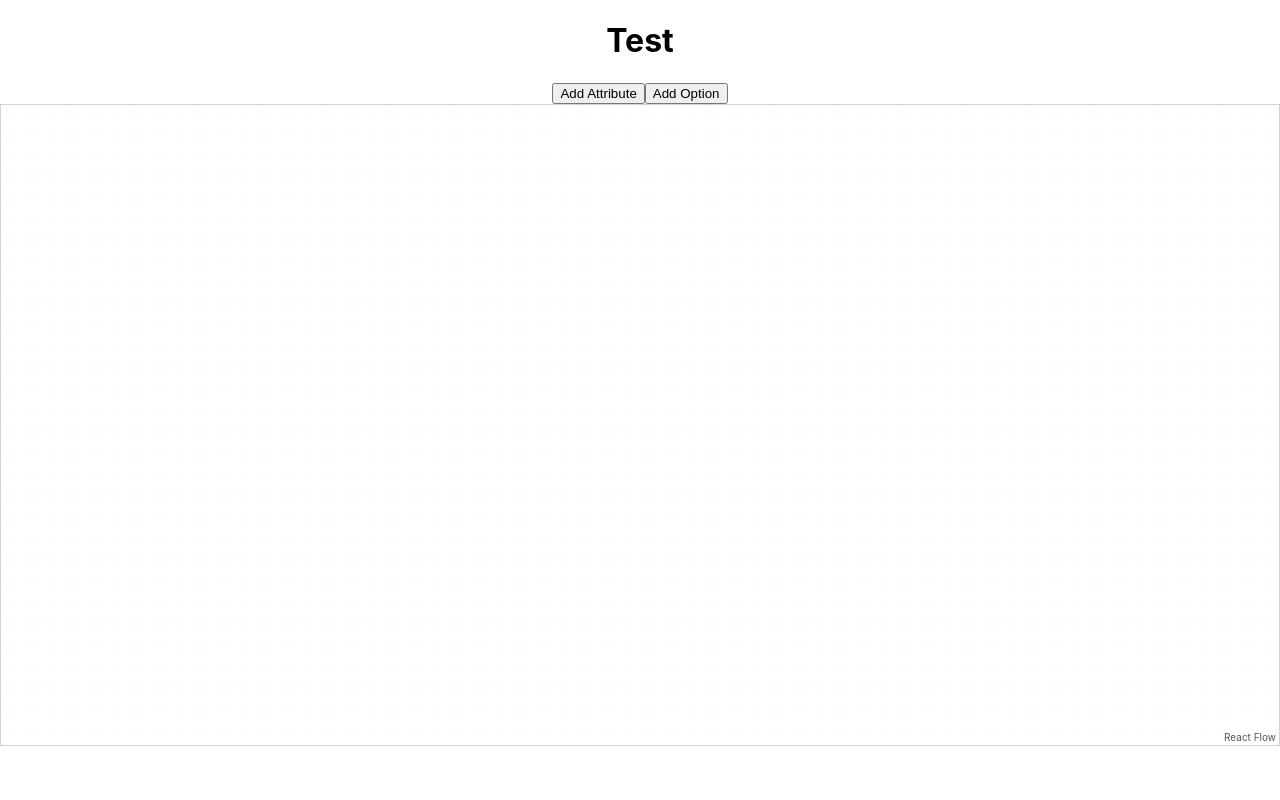
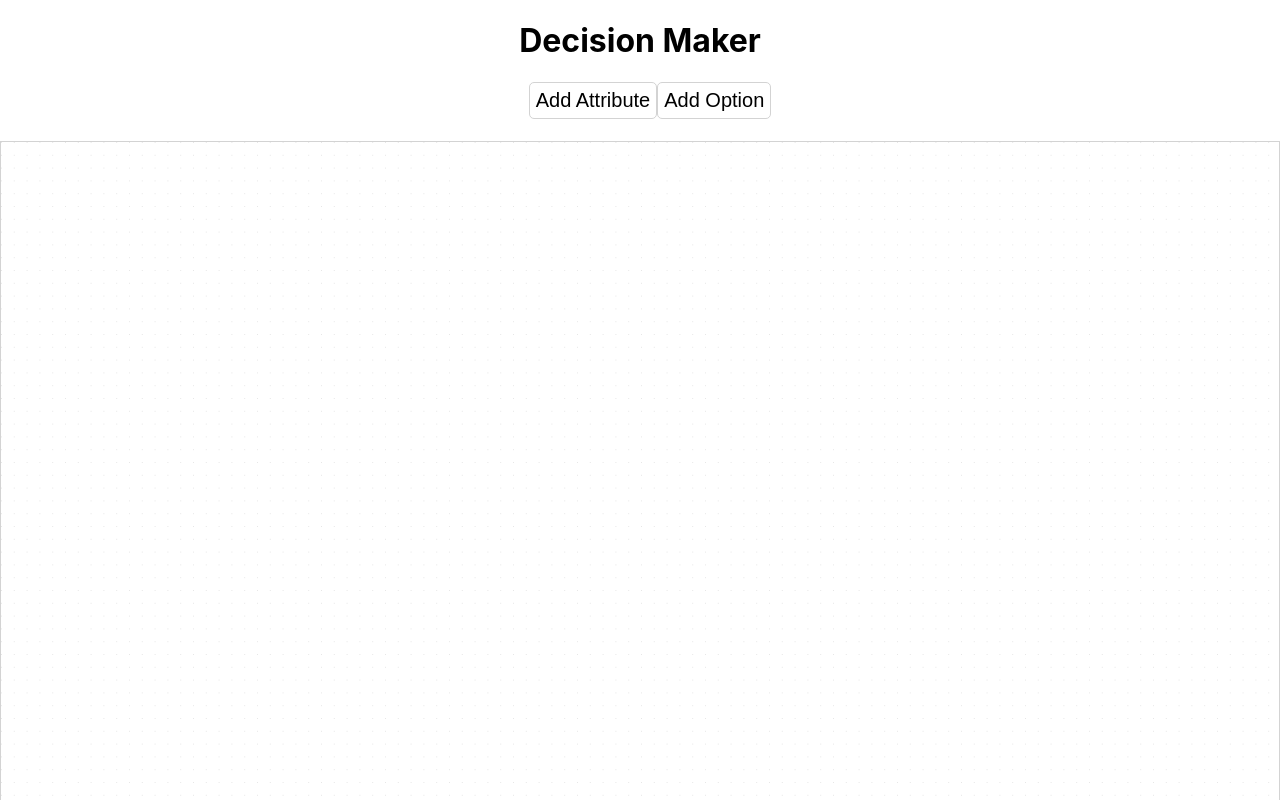
Before and after one commit to chihweidavidliu/sourceful-test, a React (Create React App) app: page / in a window 1280 px wide. Built offline with nearby package versions, Linux system fonts and the light colour scheme.

Commit message:
Add focus state

```diff
--- a/src/App.tsx
+++ b/src/App.tsx
@@ -1,15 +1,25 @@
 import React from "react";
-
+import styled from "styled-components";
 import "./App.css";
 import Editor from "./components/Editor";
 
+const AppWrapper = styled.div`
+  text-align: center;
+  height: 100vh;
+  overflow: hidden;
+  box-sizing: border-box;
+  *,
+  *:before,
+  *:after {
+    box-sizing: inherit;
+  }
+`;
+
 function App() {
   return (
-    <div className="App">
-      <h1>Test</h1>
-
+    <AppWrapper>
       <Editor />
-    </div>
+    </AppWrapper>
   );
 }
 
--- /dev/null
+++ b/src/components/Button.tsx
@@ -0,0 +1,18 @@
+import styled from "styled-components";
+
+export const Button = styled.button`
+  font-size: 20px;
+  padding: 6px;
+  background: white;
+  border: 0;
+  border: 1px solid lightgrey;
+  cursor: pointer;
+  border-radius: 5px;
+`;
+
+export const ButtonGroup = styled.div`
+  display: flex;
+  width: 100%;
+  justify-content: center;
+  margin: 10px;
+`;
--- a/src/components/Card.tsx
+++ b/src/components/Card.tsx
@@ -1,12 +1,12 @@
 import styled from "styled-components";
 
-export const Card = styled.div`
+export const Card = styled.div<{ isSelected?: boolean }>`
   background: white;
   min-width: 100px;
   padding: 15px;
   display: grid;
   grid-gap: 10px;
-  border: 1px solid lightgrey;
+  border: 1px solid ${({ isSelected }) => (isSelected ? "teal" : "lightgrey")};
   border-radius: 4px;
   box-shadow: 0px 4px 4px rgba(0, 0, 0, 0.1);
 `;
--- a/src/components/Editor/index.tsx
+++ b/src/components/Editor/index.tsx
@@ -20,10 +20,15 @@ import { CustomNode } from "../../types/CustomNode";
 import { getDefaultElements } from "./getDefaultElements";
 import { IOptionProps } from "../Option";
 import { IWeightedAttributeProps } from "../WeightedAttribute";
+import { Button, ButtonGroup } from "../Button";
 
 const EditorWrapper = styled.div`
-  height: 80vh;
+  height: 95vh;
   border: 1px solid lightgrey;
+`;
+
+const Toolbar = styled.div`
+  height: 15vh;
 `;
 
 const nodeTypes = {
@@ -95,6 +100,14 @@ const Editor = () => {
   }, []);
 
   const onElementsRemove = (elementsToRemove: Elements) => {
+    const resultNode = elementsToRemove.find(
+      (element) => element?.type === CustomNode.RESULT
+    );
+
+    if (resultNode) {
+      return alert("Cannot delete result node");
+    }
+
     const weightedAttribute = elementsToRemove.find(
       (element) => element?.type === CustomNode.WEIGHTED_ATTRIBUTE
     );
@@ -230,9 +243,15 @@ const Editor = () => {
   };
 
   return (
-    <div>
-      <button onClick={addWeightedAttribute}>Add Attribute</button>
-      <button onClick={addOption}>Add Option</button>
+    <>
+      <Toolbar>
+        <h1>Decision Maker</h1>
+        <ButtonGroup>
+          <Button onClick={addWeightedAttribute}>Add Attribute</Button>
+          <Button onClick={addOption}>Add Option</Button>
+        </ButtonGroup>
+      </Toolbar>
+
       <EditorWrapper>
         <ReactFlow
           nodeTypes={nodeTypes}
@@ -247,7 +266,7 @@ const Editor = () => {
           <Background color="#aaa" gap={16} />
         </ReactFlow>
       </EditorWrapper>
-    </div>
+    </>
   );
 };
 
--- a/src/components/Option/index.tsx
+++ b/src/components/Option/index.tsx
@@ -35,9 +35,10 @@ export interface IOptionData {
 
 export interface IOptionProps extends Node {
   data: IOptionData;
+  selected?: boolean;
 }
 
-const Option = ({ id, data }: IOptionProps) => {
+const Option = ({ id, data, selected }: IOptionProps) => {
   const { scores, handleChange, setAttributeScore } = data;
 
   const nodes = useStoreState((state) => state.nodes);
@@ -57,7 +58,7 @@ const Option = ({ id, data }: IOptionProps) => {
   };
 
   return (
-    <OptionWrapper>
+    <OptionWrapper isSelected={selected}>
       <Handle
         type="target"
         position={Position.Top}
--- a/src/components/Result/index.tsx
+++ b/src/components/Result/index.tsx
@@ -31,9 +31,10 @@ interface IResultData {
 
 interface IResultProps extends Node {
   data: IResultData;
+  selected?: boolean;
 }
 
-const Result = ({ id, data }: IResultProps) => {
+const Result = ({ selected }: IResultProps) => {
   const sortedNodes = useStoreState((state) =>
     state.nodes.reduce(
       (result: ISortedNodes, node: Node) => {
@@ -106,7 +107,7 @@ const Result = ({ id, data }: IResultProps) => {
   };
 
   return (
-    <ResultWrapper>
+    <ResultWrapper isSelected={selected}>
       <Handle
         type="target"
         position={Position.Top}
--- a/src/components/WeightedAttribute/index.tsx
+++ b/src/components/WeightedAttribute/index.tsx
@@ -15,12 +15,13 @@ interface IWeightedAttributeData {
 
 export interface IWeightedAttributeProps extends Node {
   data: IWeightedAttributeData;
+  selected?: boolean;
 }
 
-const WeightedAttribute = ({ id, data }: IWeightedAttributeProps) => {
+const WeightedAttribute = ({ id, data, selected }: IWeightedAttributeProps) => {
   const { handleChange } = data;
   return (
-    <WeightedAttributeWrapper>
+    <WeightedAttributeWrapper isSelected={selected}>
       <TextInput
         className="nodrag"
         type="text"
```
